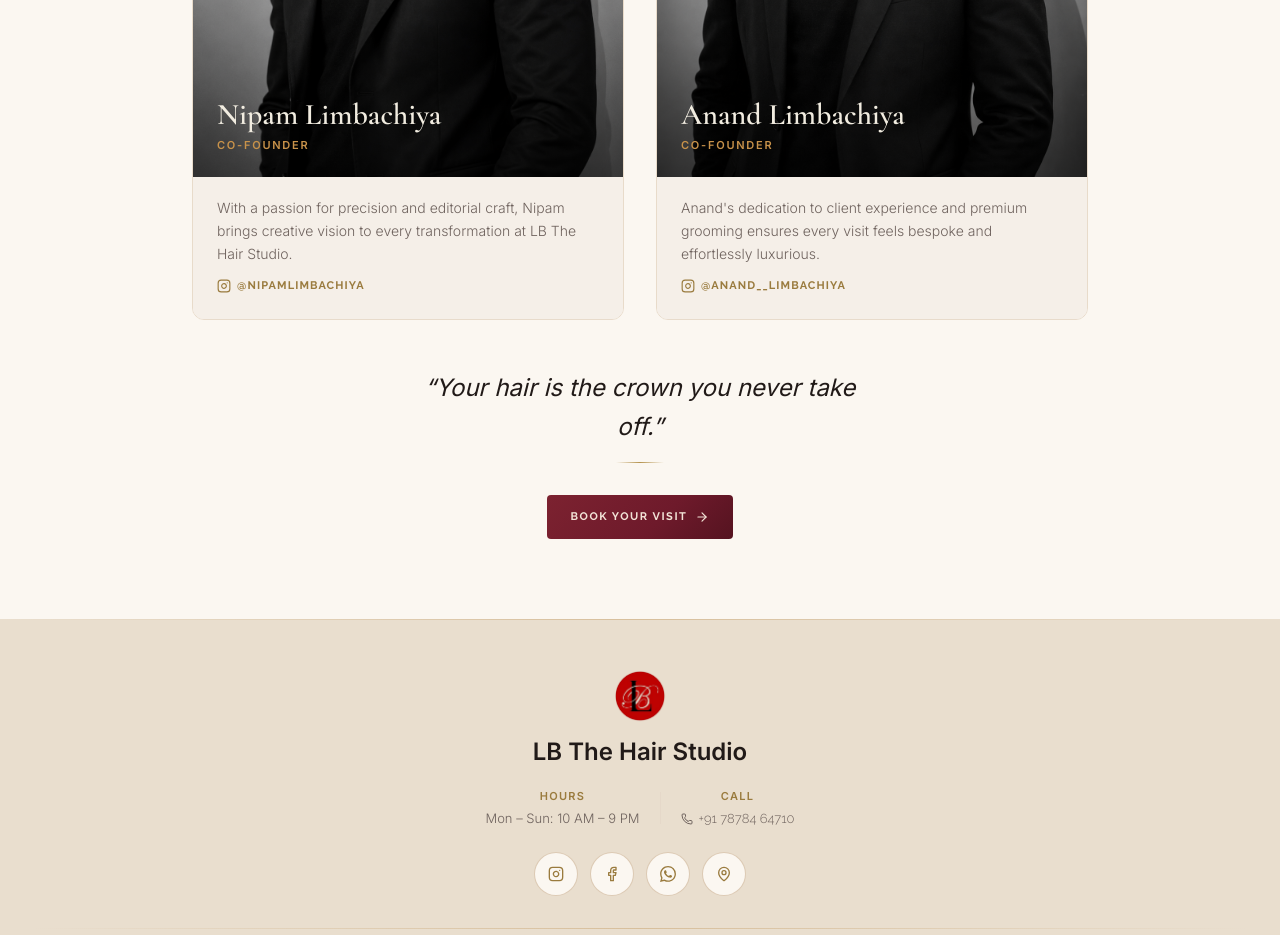
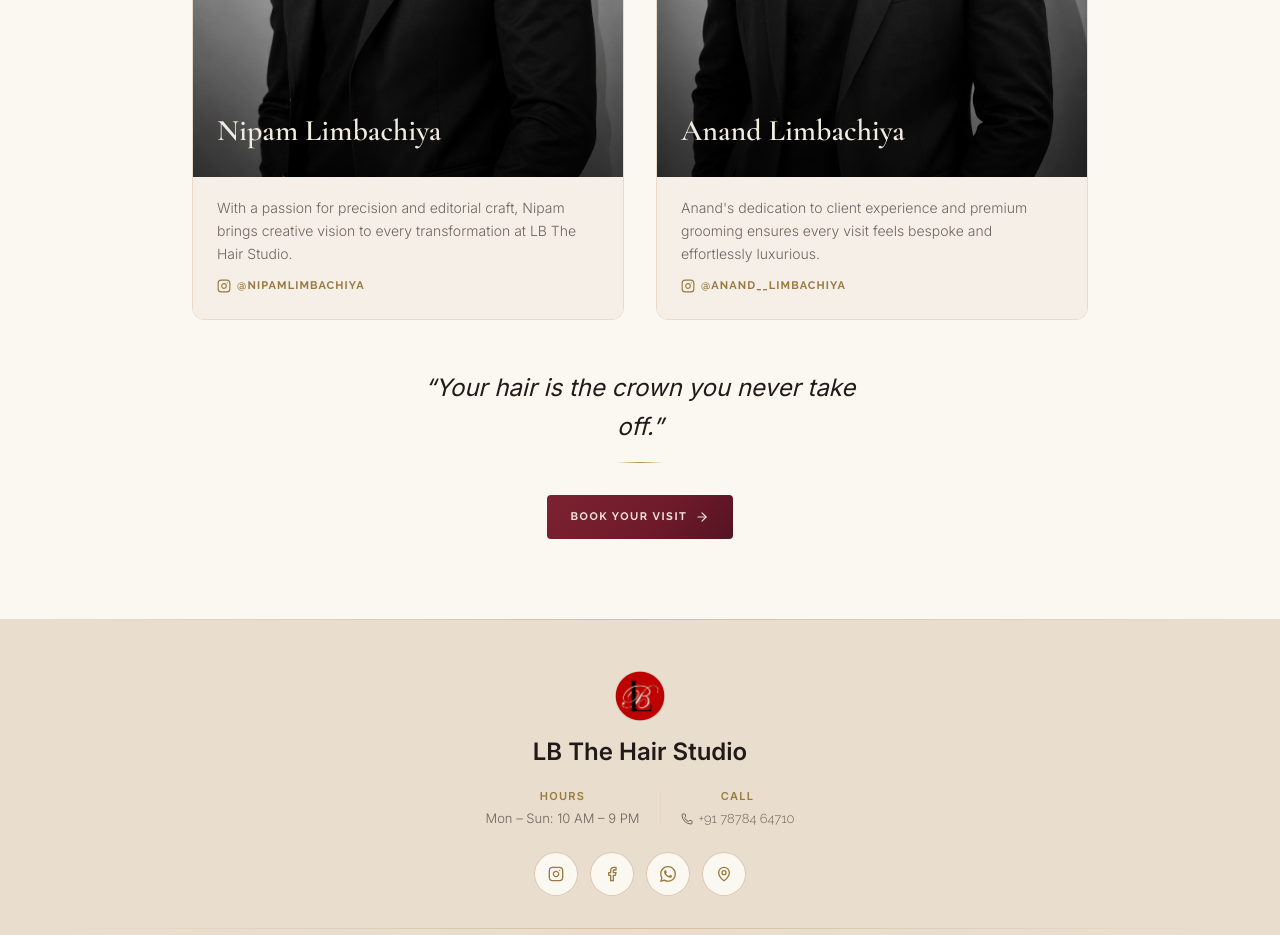
Before and after one commit to Om-shukla-12/lb-the-hair-studio, a Next.js app: page /about in a window 1280 px wide. Shown: the part 1660-2595 px from the top of the page. Built offline with nearby package versions, Linux system fonts and the light colour scheme.

Commit message:
Small changes

```diff
--- a/src/components/sections/ServiceCards.tsx
+++ b/src/components/sections/ServiceCards.tsx
@@ -57,7 +57,7 @@
                 <div className="p-1.5" style={{ background: "var(--cream)" }}>
                   <div className="relative aspect-[16/10] overflow-hidden">
                     <Image
-                      src="/photos/hero-bg.jpg"
+                      src="/photos/studio.jpg"
                       alt="LB The Hair Studio interior"
                       fill
                       className="object-cover"
--- a/src/components/sections/StylistGrid.tsx
+++ b/src/components/sections/StylistGrid.tsx
@@ -9,7 +9,6 @@
 const founders = [
   {
     name: "Nipam Limbachiya",
-    role: "Co-Founder",
     desc: "With a passion for precision and editorial craft, Nipam brings creative vision to every transformation at LB The Hair Studio.",
     src: "/photos/Nipam.png",
     instagram: "https://www.instagram.com/nipamlimbachiya/",
@@ -17,7 +16,6 @@
   },
   {
     name: "Anand Limbachiya",
-    role: "Co-Founder",
     desc: "Anand's dedication to client experience and premium grooming ensures every visit feels bespoke and effortlessly luxurious.",
     src: "/photos/Anand.png",
     instagram: "https://www.instagram.com/anand__limbachiya/",
```
